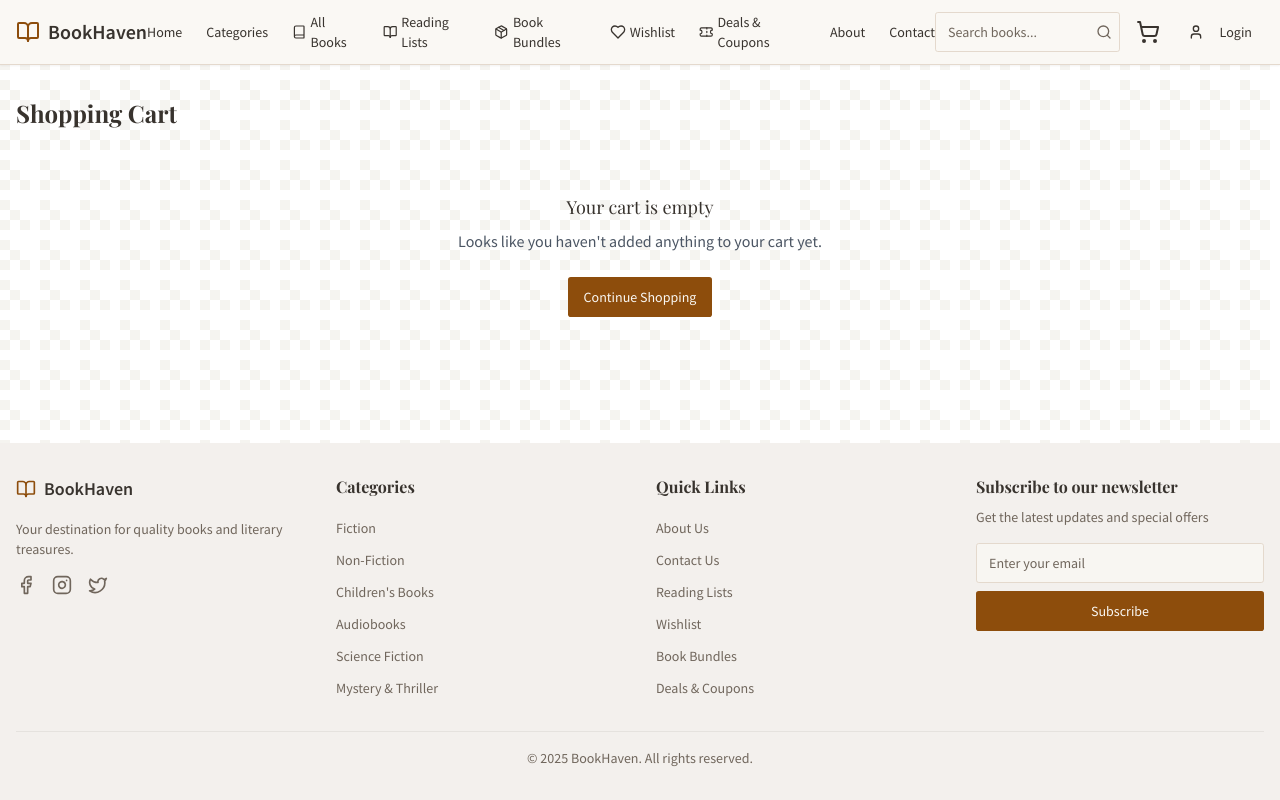
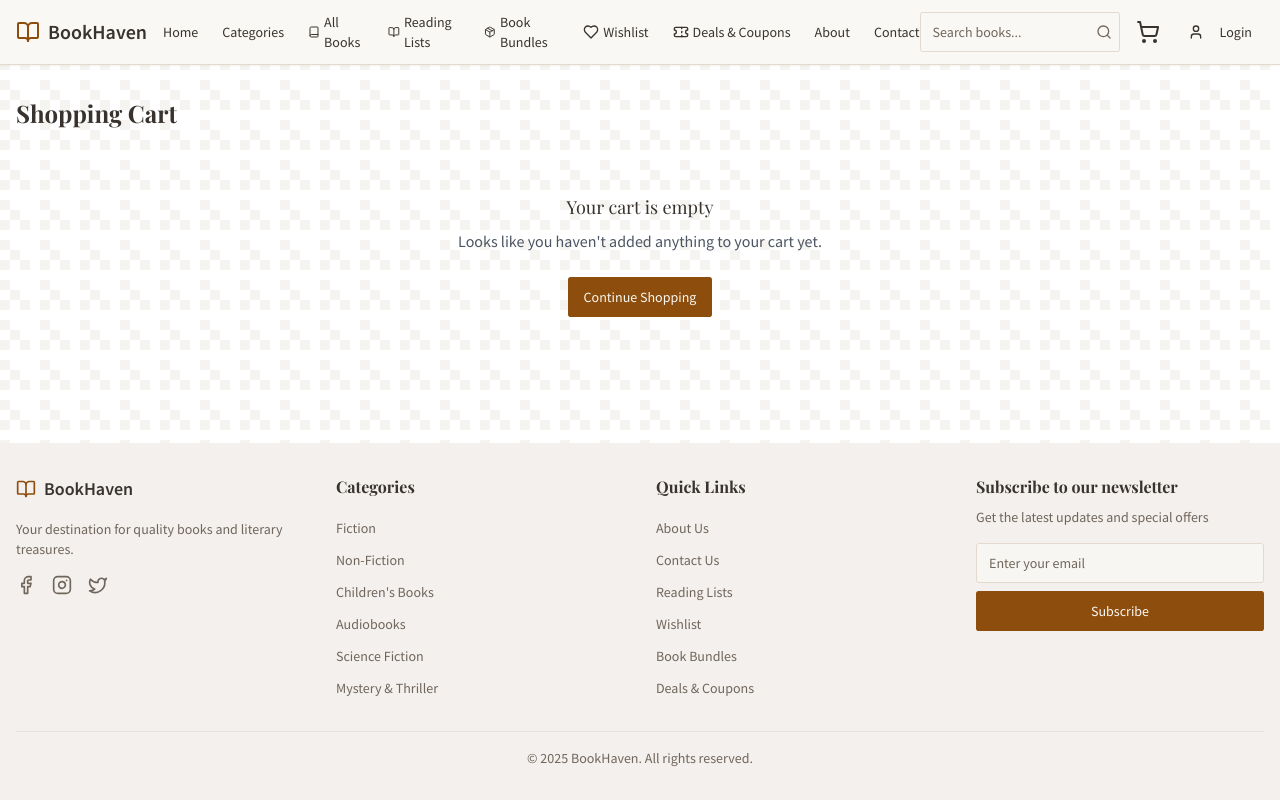
Before and after one commit to ArisSimos/demo-store, a React (Vite) app: page /cart in a window 1280 px wide. Built offline with nearby package versions, Linux system fonts and the light colour scheme; a web font is replaced by a local one.

Commit message:
Fix: Prevent page name overlap

```diff
--- a/src/components/Header.tsx
+++ b/src/components/Header.tsx
@@ -29,21 +29,21 @@ const Header: React.FC = () => {
       <div className="container mx-auto px-4">
         <div className="flex h-16 items-center justify-between">
           {/* Logo */}
-          <Link to="/" className="flex items-center">
+          <Link to="/" className="flex items-center shrink-0 mr-4">
             <BookOpen className="h-6 w-6 text-primary mr-2" />
             <span className="font-bold text-xl">BookHaven</span>
           </Link>
 
           {/* Desktop Navigation */}
-          <nav className="hidden md:flex items-center space-x-6">
-            <Link to="/" className="text-sm font-medium hover:text-primary">
+          <nav className="hidden md:flex items-center space-x-6 flex-grow">
+            <Link to="/" className="text-sm font-medium hover:text-primary whitespace-nowrap">
               Home
             </Link>
             <div className="relative group">
-              <button className="text-sm font-medium hover:text-primary flex items-center">
+              <button className="text-sm font-medium hover:text-primary flex items-center whitespace-nowrap">
                 Categories
               </button>
-              <div className="absolute left-0 top-full mt-2 w-48 rounded-md shadow-lg py-1 bg-white ring-1 ring-black ring-opacity-5 opacity-0 invisible group-hover:opacity-100 group-hover:visible transition-all">
+              <div className="absolute left-0 top-full mt-2 w-48 rounded-md shadow-lg py-1 bg-white ring-1 ring-black ring-opacity-5 opacity-0 invisible group-hover:opacity-100 group-hover:visible transition-all z-50">
                 {categories.map((category) => (
                   <Link
                     key={category.id}
@@ -56,21 +56,21 @@ const Header: React.FC = () => {
               </div>
             </div>
             <HeaderNavItems />
-            <Link to="/coupons" className="text-sm font-medium hover:text-primary flex items-center">
+            <Link to="/coupons" className="text-sm font-medium hover:text-primary flex items-center whitespace-nowrap">
               <Ticket className="h-4 w-4 mr-1" />
               Deals & Coupons
             </Link>
-            <Link to="/about" className="text-sm font-medium hover:text-primary">
+            <Link to="/about" className="text-sm font-medium hover:text-primary whitespace-nowrap">
               About
             </Link>
-            <Link to="/contact" className="text-sm font-medium hover:text-primary">
+            <Link to="/contact" className="text-sm font-medium hover:text-primary whitespace-nowrap">
               Contact
             </Link>
           </nav>
 
           {/* Search, Cart, User Menu & Mobile Menu Button */}
-          <div className="flex items-center space-x-4">
-            <form onSubmit={handleSearch} className="hidden sm:flex relative w-full max-w-[200px]">
+          <div className="flex items-center space-x-4 shrink-0">
+            <form onSubmit={handleSearch} className="hidden sm:flex relative max-w-[200px]">
               <Input
                 type="search"
                 placeholder="Search books..."
```
